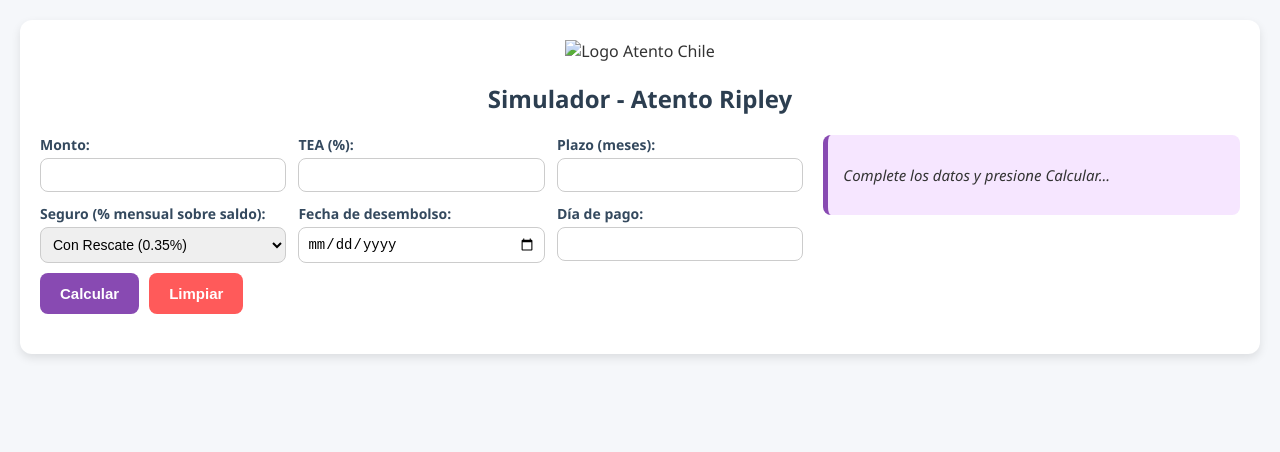
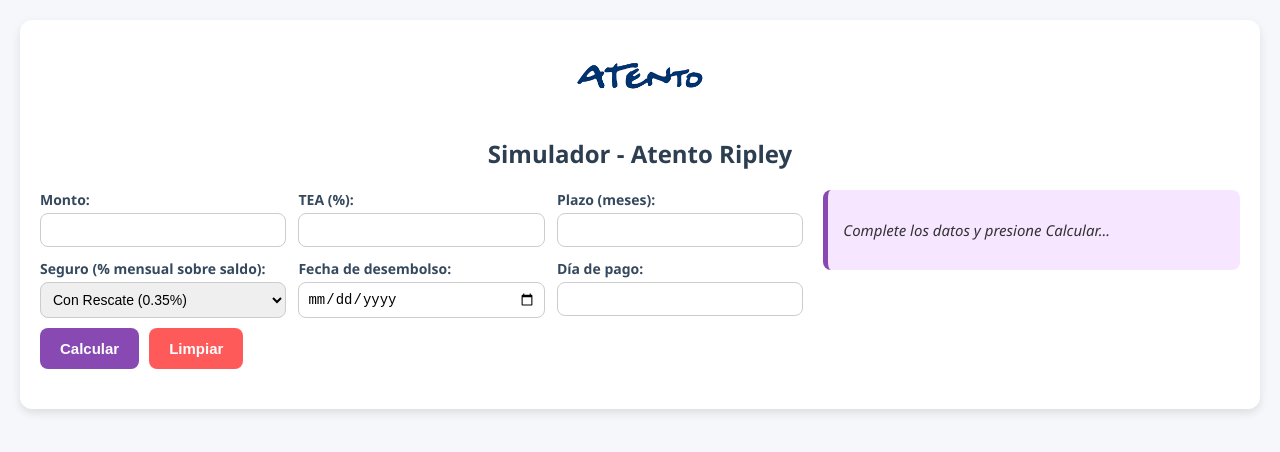
Before and after one commit to Fasb569/Simulador-Ripley-Per-, a plain HTML site: page index.html in a window 1280 px wide. Drawn offline with Linux system fonts and the light colour scheme.

Commit message:
index.html

```diff
--- a/index.html
+++ b/index.html
@@ -143,7 +143,7 @@
 <body>
   <div class="card">
     <div class="logo">
-      <img src="logotipo_Atento.png" alt="Logo Atento Chile">
+      <img src="Logo_Atento.png" alt="Logo Atento Chile">
     </div>
     <h2>Simulador - Atento Ripley</h2>
 
```
